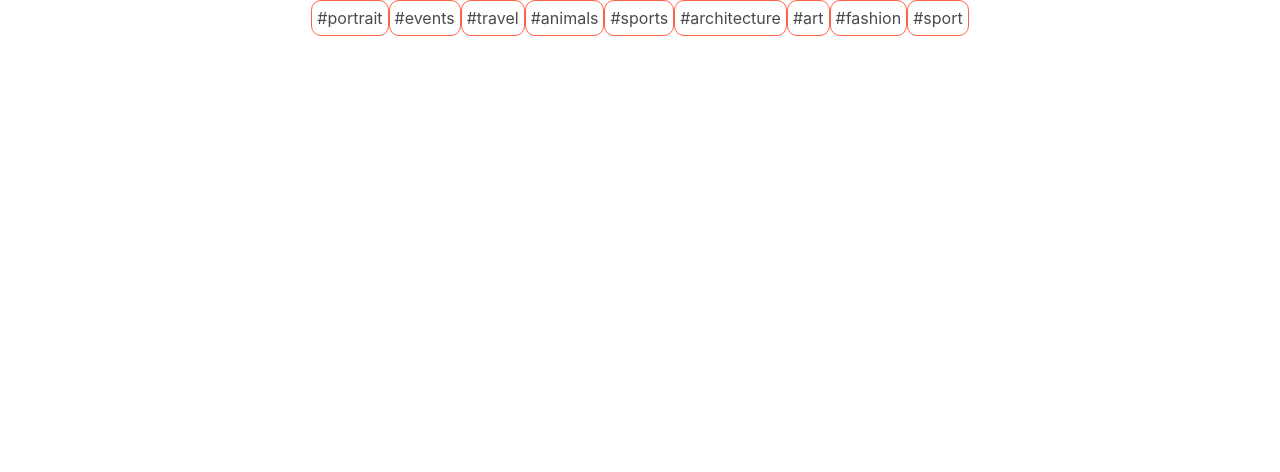
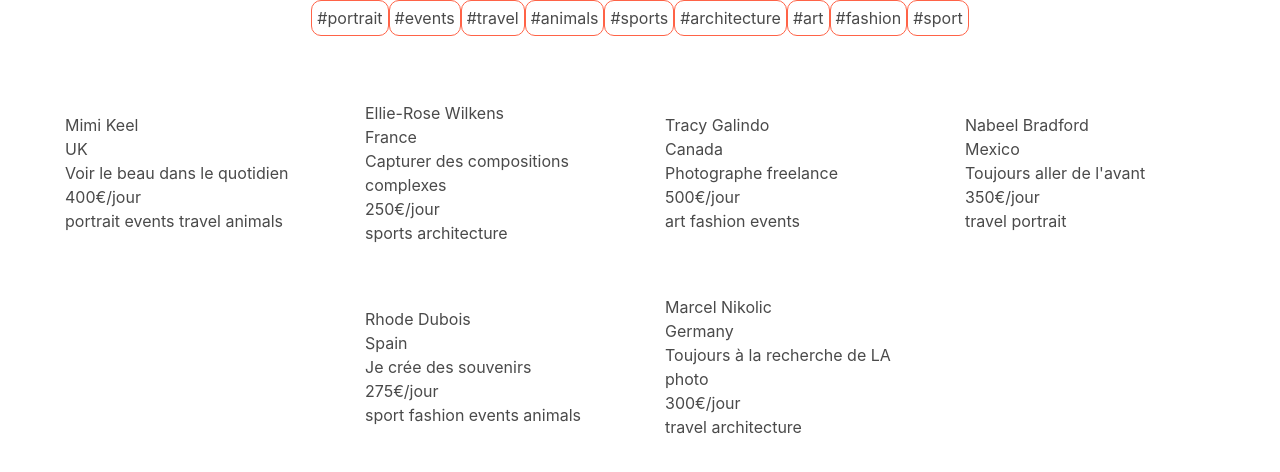
Before and after one commit to ndjerrou/advanced-js, a website with bundled scripts: page index.html in a window 1280 px wide. Built offline with nearby package versions, Linux system fonts and the light colour scheme.

Commit message:
Corrected the exo - p in the middle homepage

```diff
--- a/classes/navTags.js
+++ b/classes/navTags.js
@@ -1,5 +1,6 @@
 import data from "../data.json";
 
+const photographers = data.photographers;
 const tagsPhotographers = [];
 
 // [tags] ==> {tag1: ..., tag2: ..., }
@@ -74,4 +75,33 @@ dispTags(uniqueTagsArray, document.querySelector("ul"));
 
 // 2 - le noeud sur lequel on va injecter notre html depuis le js
 
-const dispPhotographers = (photographers, node) => {};
+const dispPhotographers = (photographers, node) => {
+  node.innerHTML = "";
+  photographers.forEach((photographer) => {
+    console.log(photographer);
+    //     node.innerHTML =
+    //       node.innerHTML +
+    //       `
+    //   <article>
+    //     <h4>${photographer.name}</h4>
+    //   </article>
+    // `;
+    const tags = `${photographer.tags
+      .map((tag) => {
+        return `<span>${tag}</span>`;
+      })
+      .join(" ")}`; // join : array => string concaténée
+
+    node.innerHTML += `
+      <article>
+        <h4>${photographer.name}</h4>
+        <p>${photographer.country}</p>
+        <p>${photographer.tagline}</p>
+        <p>${photographer.price}€/jour</p>
+        ${tags}
+      </article>
+    `;
+  });
+};
+
+dispPhotographers(photographers, document.querySelector(".photographers"));
--- a/index.css
+++ b/index.css
@@ -10,3 +10,19 @@ li {
   border-style: solid;
   border-radius: 10px;
 }
+
+main {
+  margin-top: 40px;
+  height: 100vh;
+}
+section {
+  display: flex;
+  flex-wrap: wrap;
+  justify-content: center;
+  align-items: center;
+}
+
+article {
+  width: 300px;
+  padding: 25px;
+}
--- a/index.html
+++ b/index.html
@@ -17,6 +17,9 @@
         <ul></ul>
       </nav>
     </header>
+    <main>
+      <section class="photographers"></section>
+    </main>
     <!-- <script type="module" src="./classes/navTags.js"></script> -->
     <script type="module" src="classes/navTags.js"></script>
   </body>
```
Also changed, not shown: dist/index.html, 4 other files.
